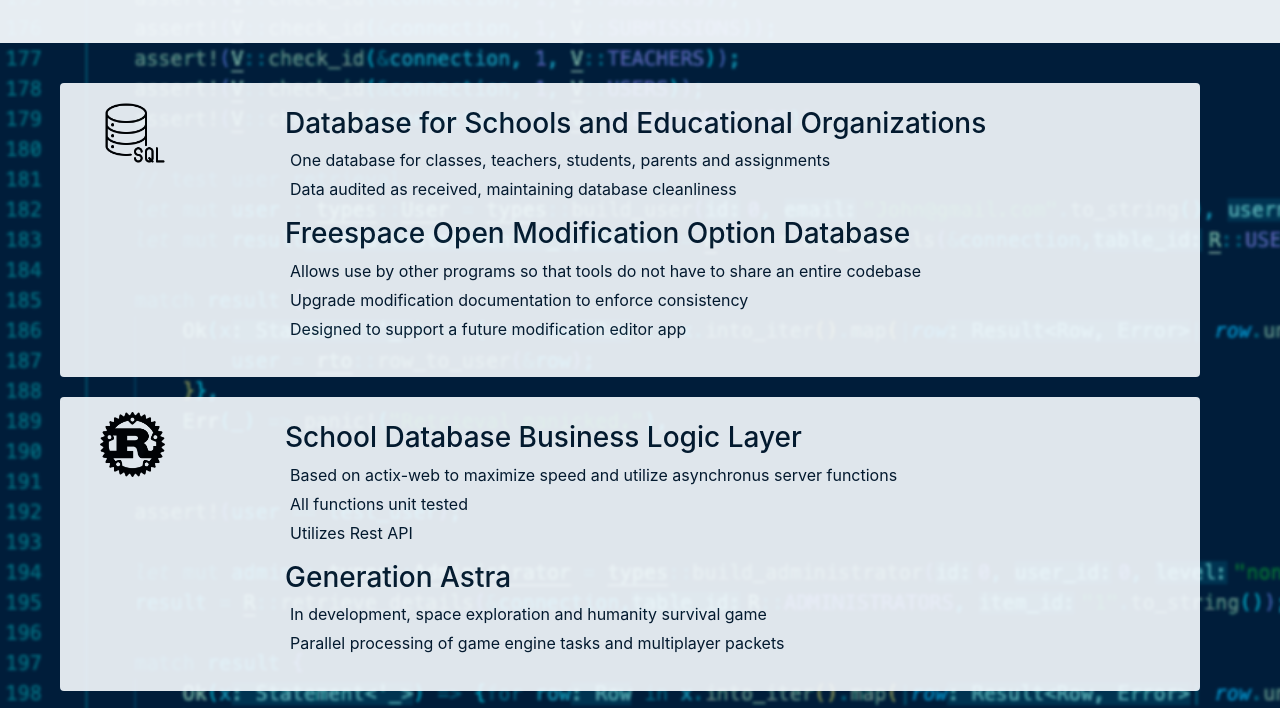
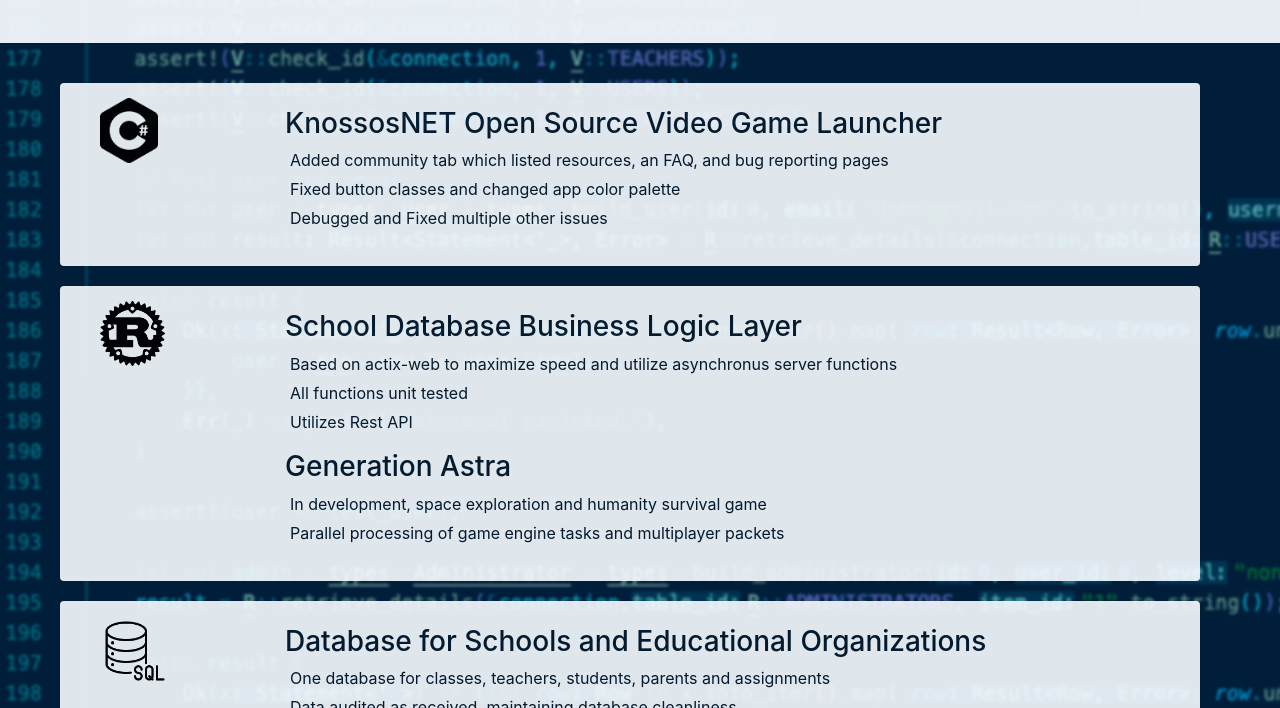
Before and after one commit to JohnAFernandez/portfolio_website, a website: page index.html in a window 1280 px wide. Shown: the part 140-848 px from the top of the page. Drawn offline with nearby package versions, Linux system fonts and the light colour scheme; a web font is replaced by a local one.

Commit message:
Add C# edits and other adjustments

```diff
--- a/index.html
+++ b/index.html
@@ -22,20 +22,94 @@
             <h1>John Fernandez |&nbsp;</h1>
           </div>
           <div class="col-7-med">
-            <h1>Back-End Developer</h1>
+            <h1>Full Stack Developer</h1>
           </div>
         </div>
         <div class="row">
           <div class="col-1"></div>
           <div class="col">
             <h4>
-              Leveraging SQL, Rust, Python and C++ to Create Flawless User
-              Experiences
+              Leveraging the Cloud to Create a Flawless User Experience
             </h4>
           </div>
         </div>
       </div>
     </header>
+
+    <div class="container body-container rounded">
+      <div class="row">
+        <div class="col-2 col-med-1">
+          <img
+            alt="C# Projects"
+            class="body-img"
+            width="58"
+            height="65"
+            src="res/csharpicon.png"
+          />
+        </div>
+        <div class="col-10">
+          <br />
+          <h3>
+            <a href="https://github.com/KnossosNET/Knossos.NET">
+              KnossosNET Open Source Video Game Launcher
+            </a>
+          </h3>
+          <ul class="list-unstyled">
+            <li class="li-body">
+              Added community tab which listed resources, an FAQ, and bug reporting pages
+            </li>
+            <li class="li-body">
+              Fixed button classes and changed app color palette
+            </li>
+            <li class="li-body">
+              Debugged and Fixed multiple other issues
+            </li>
+          </ul>
+        </div>
+      </div>
+    </div>
+
+    <div class="container body-container rounded">
+      <div class="row">
+        <div class="col-2 col-med-1">
+          <img
+            alt="Rust Projects"
+            class="body-img"
+            width="65"
+            height="65"
+            src="res/rust-icon2.png"
+          />
+        </div>
+        <div class="col-10">
+          <br />
+          <h3>
+            <a
+              href="https://github.com/JohnAFernandez/classroom_online/tree/main"
+              target="_blank"
+              >School Database Business Logic Layer</a
+            >
+          </h3>
+          <ul class="list-unstyled">
+            <li class="li-body">
+              Based on actix-web to maximize speed and utilize asynchronus
+              server functions
+            </li>
+            <li class="li-body">All functions unit tested</li>
+            <li class="li-body">Utilizes Rest API</li>
+          </ul>
+          <h3>Generation Astra</h3>
+          <ul class="list-unstyled">
+            <li class="li-body">
+              In development, space exploration and humanity survival game
+            </li>
+            <li class="li-body">
+              Parallel processing of game engine tasks and multiplayer packets
+            </li>
+          </ul>
+        </div>
+      </div>
+    </div>
+
 
     <div class="container body-container rounded">
       <div class="row">
@@ -48,7 +122,7 @@
             src="res/sql icon.png"
           />
         </div>
-        <div class="col-10 col-med-11">
+        <div class="col-10">
           <br />
           <h3>
             <a
@@ -89,46 +163,6 @@
       </div>
     </div>
 
-    <div class="container body-container rounded">
-      <div class="row">
-        <div class="col-2 col-med-1">
-          <img
-            alt="Rust Projects"
-            class="body-img"
-            width="65"
-            height="65"
-            src="res/rust-icon2.png"
-          />
-        </div>
-        <div class="col-10 col-med-11">
-          <br />
-          <h3>
-            <a
-              href="https://github.com/JohnAFernandez/classroom_online/tree/main"
-              target="_blank"
-              >School Database Business Logic Layer</a
-            >
-          </h3>
-          <ul class="list-unstyled">
-            <li class="li-body">
-              Based on actix-web to maximize speed and utilize asynchronus
-              server functions
-            </li>
-            <li class="li-body">All functions unit tested</li>
-            <li class="li-body">Utilizes Rest API</li>
-          </ul>
-          <h3>Generation Astra</h3>
-          <ul class="list-unstyled">
-            <li class="li-body">
-              In development, space exploration and humanity survival game
-            </li>
-            <li class="li-body">
-              Parallel processing of game engine tasks and multiplayer packets
-            </li>
-          </ul>
-        </div>
-      </div>
-    </div>
 
     <div class="container body-container rounded">
       <div class="row">
@@ -141,7 +175,7 @@
             src="res/Python_logo-512.webp"
           />
         </div>
-        <div class="col-10 col-med-11">
+        <div class="col-10">
           <br />
           <h3>
             <a
@@ -169,8 +203,8 @@
           <img
             alt="C++ Projects"
             class="body-img"
-            width="70"
-            height="70"
+            width="75"
+            height="75"
             src="res/c++ icon.png"
           />
         </div>
@@ -235,7 +269,7 @@
             >
           </h3>
           <ul class="list-unstyled">
-            <li class="li-body">Created workflow to restart coverity scans after 6 year hiatus</li>
+            <li class="li-body">Created workflow to restart weekly coverity scans after 6 year hiatus</li>
           </ul>
         </div>
       </div>
```
Also changed, not shown: res/csharpicon.png (added).
